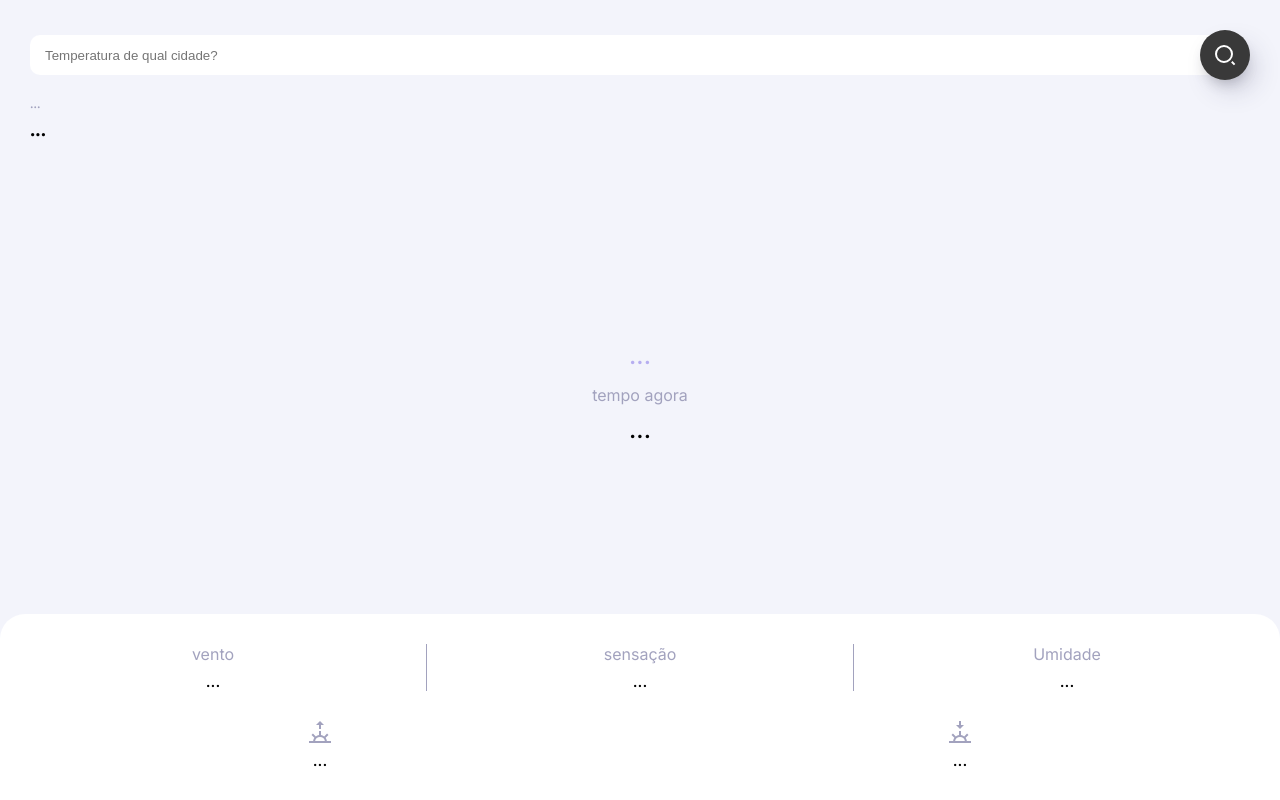
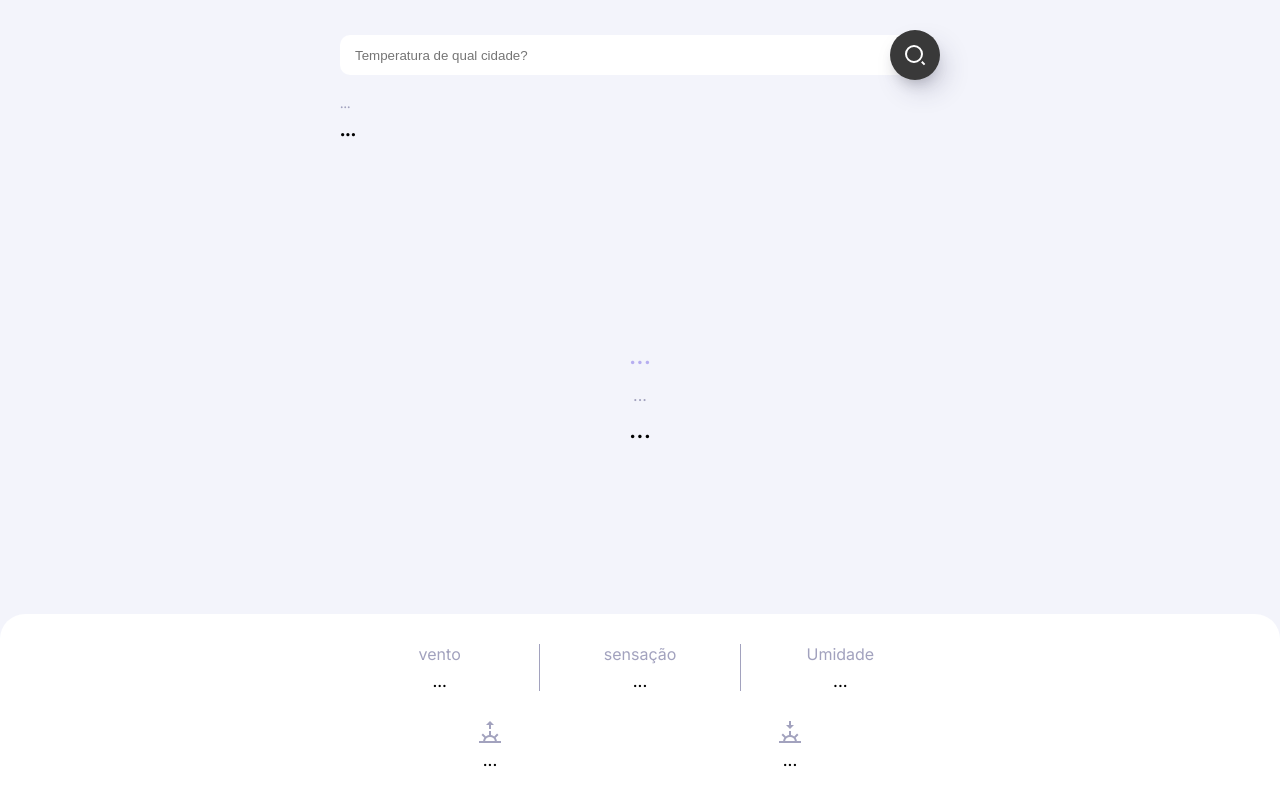
Before and after one commit to ClebSantos404/Snapclima, a plain HTML site: page index.html in a window 1280 px wide. Drawn offline with Linux system fonts and the light colour scheme.

Commit message:
iniciando o JS

```diff
--- a/index.html
+++ b/index.html
@@ -3,7 +3,7 @@
   <head>
     <meta charset="UTF-8" />
     <meta http-equiv="X-UA-Compatible" content="IE=edge" />
-    <meta name="viewport" content="width=device-width, initial-scale=1.0" />
+    <meta name="viewport" content="width=device-width, initial-scale=1.0 maximum-scale=1">
     <title>Snapclima</title>
     <link rel="stylesheet" href="style.css">
     <link rel="preconnect" href="https://fonts.googleapis.com">
@@ -26,9 +26,9 @@
     </header>
 
     <section class="current-temperature">
-      <img class="current-temperature__weather-icon" src="assets/loading-icon.svg" alt="">
+      <img class="current-temperature__weather-icon" arian-hidden="true" src="assets/loading-icon.svg" alt="Icon que ilustra a temperatura atual">
       <div class="current-temperature__description">...</div>
-      <div class="current-temperature__info-label">tempo agora</div>
+      <div class="current-temperature__info-label">...</div>
       <div class="current-temperature__current-temperature">...</div>
     </section>
 
@@ -67,5 +67,6 @@
       </section>
     </div>
 
+    <script src="app.js"></script>
   </body>
 </html>
--- a/style.css
+++ b/style.css
@@ -7,6 +7,11 @@ body {
     background: #f3f4fb;
     font-family: 'Inter', sans-serif;
     -webkit-font-smoothing: antialiased;
+}
+
+.header, .sunset-sunrise, .temperature-details {
+    max-width: 600px;
+    margin: 0 auto;
 }
 
 /* header */
@@ -141,7 +146,7 @@ body {
 
 .sunset-sunrise {
     display: flex;
-    margin: 30px 0;
+    margin: 30px auto;
 }
 
 .sunset-sunrise__item {
```
Also changed, not shown: app.js (added).
